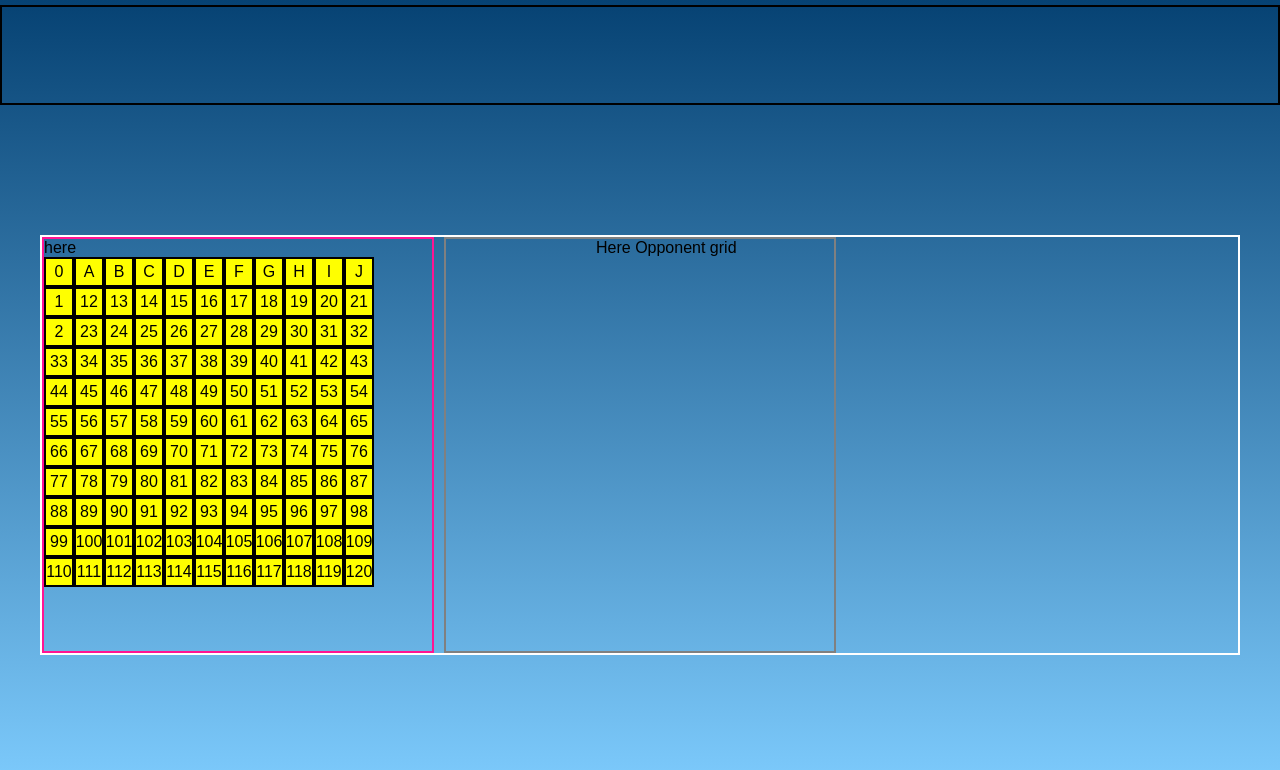
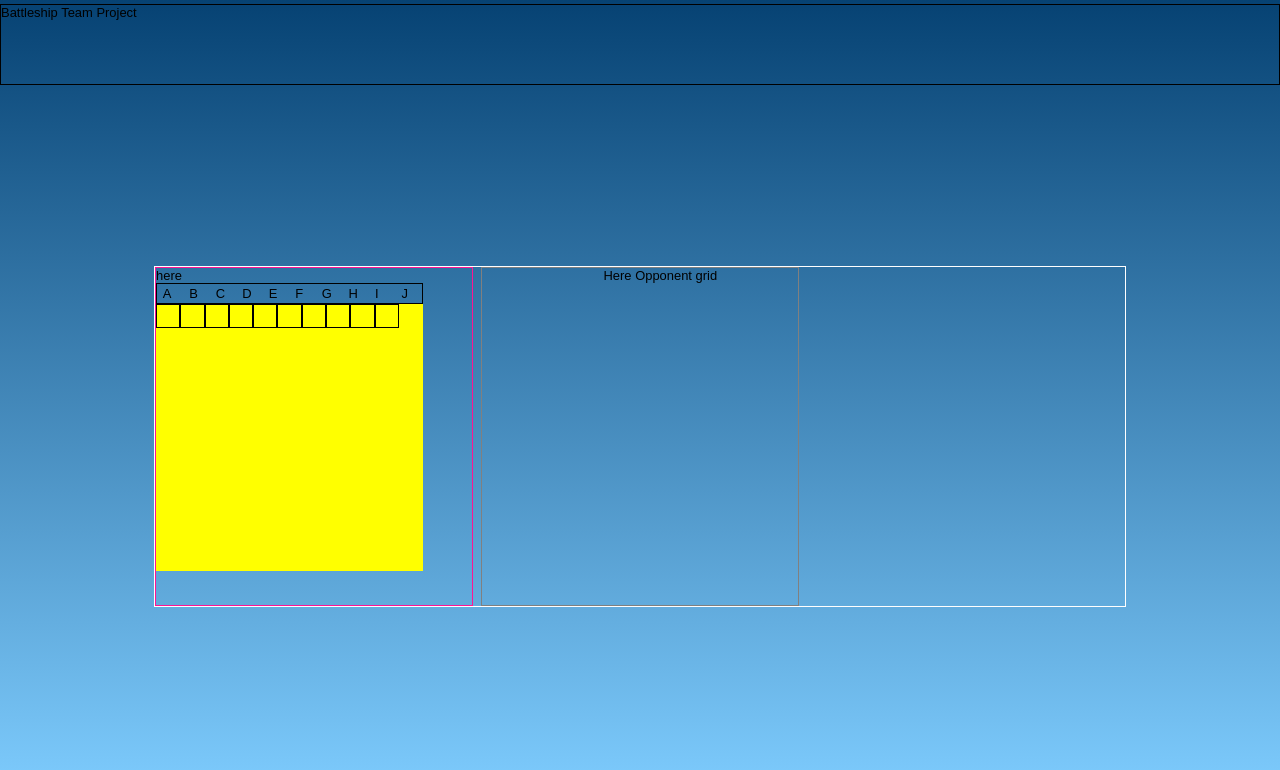
Before and after one commit to dor29494/Battleship_Team_Project, a React (Create React App) app in the folder client-side/Client_dor/: page / in a window 1280 px wide. Shown: the top 770 px of the page. Built offline with nearby package versions, Linux system fonts and the light colour scheme.

Commit message:
grid 02 - the real ships arr

```diff
--- a/client-side/Client_dor/src/stateManager/stateManager.js
+++ b/client-side/Client_dor/src/stateManager/stateManager.js
@@ -2,28 +2,109 @@ import React, { useState, useEffect } from "react";
 
 const BsContext = React.createContext();
 const { Provider } = BsContext;
+const MISS = 'MISS';
+const HIT = 'HIT';
+const SINK = 'SINK';
+const AROUND_SINK = 'AROUND_SINK';
+const VERTICAL = 'vertical';
+const HORIZONTAL = 'horizontal'
+const SEA = 'SEA';
 
 const StateManager = ({ children }) => {
-  const [first_state, set_first_state] = useState('hello')
-  const [ships_array, set_ships_array] = useState([{}])
-  const [grid_array, set_grid_array] = useState([[], ['A'], ['B'], ['C'], ['D'], ['E'], ['F'], ['G'], ['H'], ['I'], ['J'], [1], [], [], [], [], [], [], [], [], [], [], [2], [], [], [], [], [], [], [], [], [], [], [], [], [], [], [], [], [], [], [], [], [], [], [], [], [], [], [], [], [], [], [], [], [], [], [], [], [], [], [], [], [], [], [], [], [], [], [], [], [], [], [], [], [], [], [], [], [], [], [], [], [], [], [], [], [], [], [], [], [], [], [], [], [], [], [], [], [], [], [], [], [], [], [], [], [], [], [], [], [], [], [], [], [], [], [], [], [], []])
+  const [first_state, set_first_state] = useState("hello");
+  const [SHIPS, set_SHIPS] = useState(
+    [
+      {
+        name: "S1",
+        length: 3,
+        ship_parts: [
+          {
+            ship_name: "S1",
+            x: 2,
+            y: 1,
+            is_hit: false,
+          },
+          {
+            ship_name: "S1",
+            x: 2,
+            y: 2,
+            is_hit: false,
+          },
+          {
+            ship_name: "S1",
+            x: 2,
+            y: 3,
+            is_hit: false,
+          },
+        ],
+        direction: VERTICAL,
+      },
+      {
+        name: "S2",
+        ship_parts: [
+          {
+            ship_name: "S2",
+            x: 0,
+            y: 1,
+            is_hit: false,
+          },
+          {
+            ship_name: "S2",
+            x: 0,
+            y: 2,
+            is_hit: false,
+          },
+          {
+            ship_name: "S2",
+            x: 0,
+            y: 3,
+            is_hit: false,
+          },
+        ],
+        length: 3,
+        direction: HORIZONTAL,
+        is_sunk: false,
+      },
+    ]
+);
+  const [grid_clicks, set_GridClicks] = useState({});
+  const [grid_array, set_grid_array] = useState([
+    [
+      SEA,
+      SHIPS[1].ship_parts[0],
+      SHIPS[1].ship_parts[1],
+      SHIPS[1].ship_parts[2],
+      SEA,
+      SEA,
+      SEA,
+      SEA,
+      SEA,
+      SEA,
+    ],
+    [SEA, SEA, SEA, SEA, SEA, SEA, SEA, SEA, SEA, SEA],
+    [SEA, SEA, SEA, SEA, SEA, SEA, SEA, SEA, SEA, SEA],
+    [SEA, SEA, SEA, SEA, SEA, SEA, SEA, SEA, SEA, SEA],
+    [SEA, SEA, SEA, SEA, SEA, SEA, SEA, SEA, SEA, SEA],
+    [SEA, SEA, SEA, SEA, SEA, SEA, SEA, SEA, SEA, SEA],
+    [SEA, SEA, SEA, SEA, SEA, SEA, SEA, SEA, SEA, SEA],
+    [SEA, SEA, SEA, SEA, SEA, SEA, SEA, SEA, SEA, SEA],
+    [SEA, SEA, SEA, SEA, SEA, SEA, SEA, SEA, SEA, SEA],
+    [SEA, SEA, SEA, SEA, SEA, SEA, SEA, SEA, SEA, SEA],
+  ]);
   const state = {
     first_state,
-    ships_array,
-    grid_array
-  }
+    SHIPS,
+    grid_array,
+    grid_clicks,
+  };
   const action = {
     set_first_state,
-    set_ships_array,
-    set_grid_array
-  }
+    set_SHIPS,
+    set_grid_array,
+    set_GridClicks,
+  };
 
+  return <Provider value={{ ...state, ...action }}>{children}</Provider>;
+};
 
-  return (
-    <Provider value={{ ...state, ...action }}>
-      {children}
-    </Provider>
-  )
-}
-
-export { BsContext, StateManager }
+export { BsContext, StateManager };
--- a/client-side/Client_dor/src/styles/reset.styles.js
+++ b/client-side/Client_dor/src/styles/reset.styles.js
@@ -4,9 +4,11 @@ const GlobalStyles = createGlobalStyle`
     html,
     body {
       height: 100%;
+   zoom: 90%;
     }
     html {
       font-size: 10px;
+
     }
     body {
       font-size: 1.6rem;
--- a/client-side/Client_dor/src/view/TopBar.jsx
+++ b/client-side/Client_dor/src/view/TopBar.jsx
@@ -7,7 +7,9 @@ const TopBar = ()=>{
 
     return(
 <Wrapper>
-
+    <div>
+        Battleship Team Project
+    </div>
 </Wrapper>
 
 
--- a/client-side/Client_dor/src/view/UserGrid.jsx
+++ b/client-side/Client_dor/src/view/UserGrid.jsx
@@ -1,23 +1,28 @@
-import React, { useContext } from "react"
+import React, { useContext, useState } from "react"
 import styled from "styled-components"
 import { BsContext } from "../stateManager/stateManager"
-let disabled_area = [];
 
 const UserGrid = () => {
-    const { ships_array, set_ships_array, grid_array, set_grid_array,grid_clicks,setgrid_clicks } = useContext(BsContext)
-
+    const { ships_array, set_ships_array, grid_array, set_grid_array,grid_clicks,set_grid_clicks } = useContext(BsContext)
+const [abc_store , set_abc_store] = useState(['A','B','C','D','E','F','G','H','I','J'])
     const show = (e) => {
         if (!grid_clicks[e.target.id]) {
             console.log(e.target.id);
             grid_clicks[e.target.id] = e.target.id;
         }
+        console.log(grid_clicks);
+
     }
 
     return (
         <Wrapper>here
+            <AbcWrapper>
+            {abc_store.map(abc => <AbcDiv>{abc}</AbcDiv>)}
+                </AbcWrapper>
             <Grid>
-                {grid_array.map((grid, index) => <Pixel id={grid[0] || index} key={`g${index}`} onClick={show}>{grid[0] || index}</Pixel>)}
+                {grid_array.map((grid, index) => <Pixel id={ index} value={index} key={`g${index}`} onClick={show}></Pixel>)}
             </Grid>
+
         </Wrapper>
     )
 }
@@ -48,3 +53,16 @@ width: 330px;
 background: yellow;
 
 `
+const AbcWrapper = styled.div`
+border: 2px solid black;
+min-height: 2rem;
+width: 330px;
+display: flex;
+
+`
+const AbcDiv = styled.div`
+flex-basis: 10%;
+padding: 2px;
+margin-left: 5px;
+
+`
```
Also changed, not shown: 1 other file (tests, documents, lock files or other folders).
